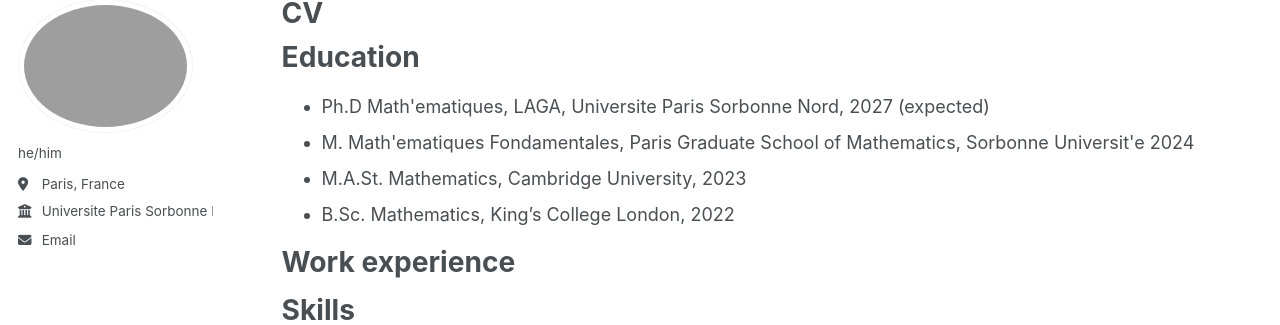
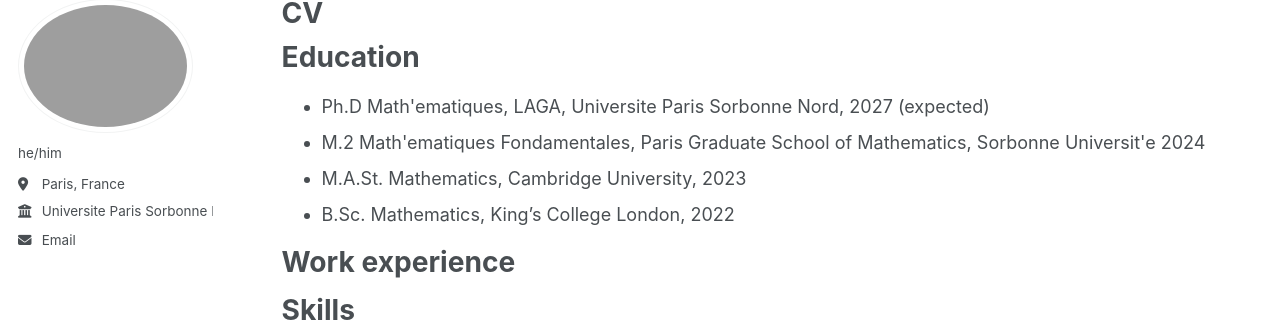
Before and after one commit to dominikschrimpel/dominik.schrimpel, a Jekyll site: the page built from _pages/cv.md, in a window 1280 px wide and 900 px high. Shown: the part 100-425 px from the top of the window. Built offline with Jekyll 4.4.1, drawn with Linux system fonts in a browser that asks for light colours; a script that is not in the unit is left out.

Commit message:
Update cv.md

```diff
--- a/_pages/cv.md
+++ b/_pages/cv.md
@@ -12,7 +12,7 @@ redirect_from:
 Education
 ======
 * Ph.D Math\'ematiques, LAGA, Universite Paris Sorbonne Nord, 2027 (expected)
-* M. Math\'ematiques Fondamentales, Paris Graduate School of Mathematics, Sorbonne Universit\'e 2024
+* M.2 Math\'ematiques Fondamentales, Paris Graduate School of Mathematics, Sorbonne Universit\'e 2024
 * M.A.St. Mathematics, Cambridge University, 2023
 * B.Sc. Mathematics, King's College London, 2022
 
```
